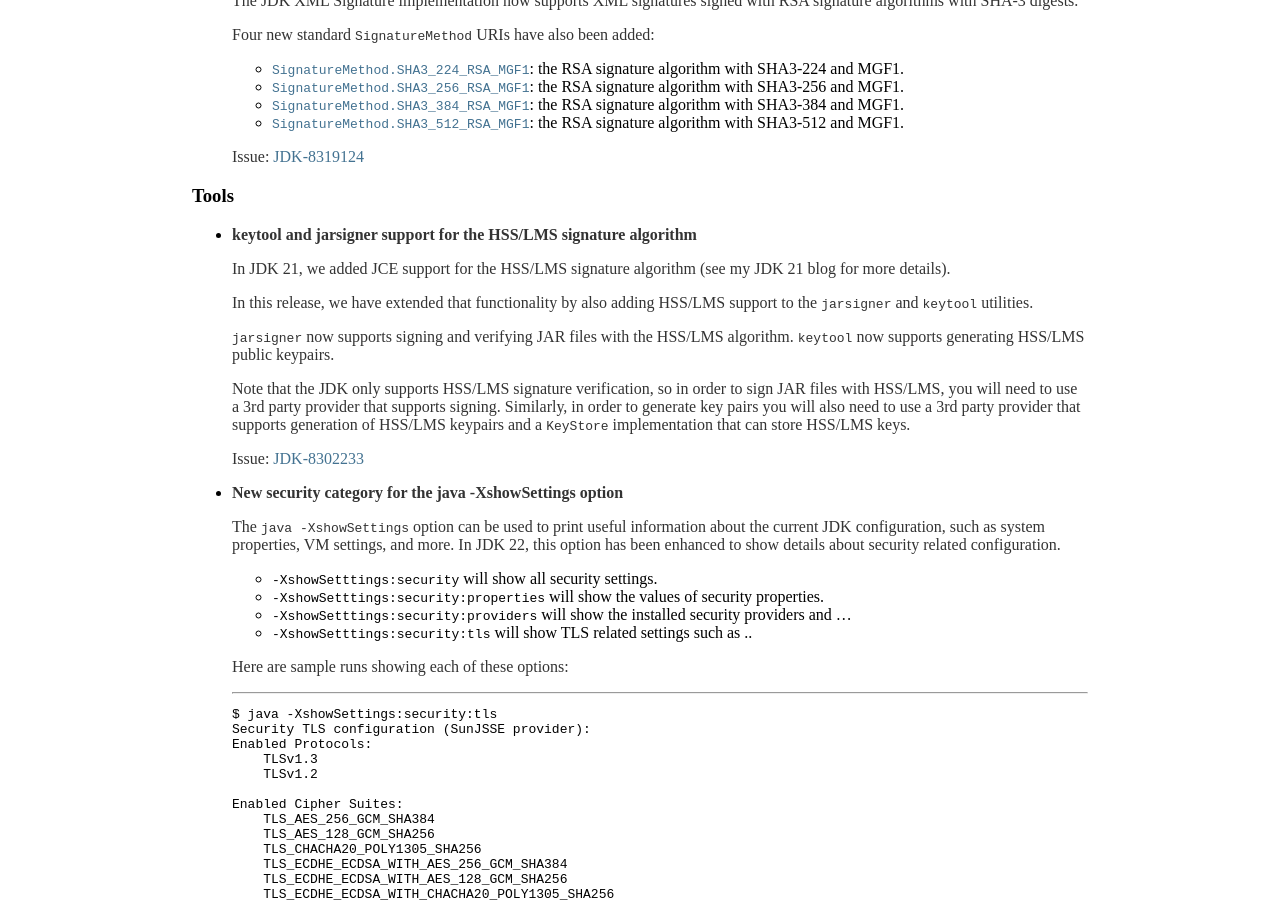
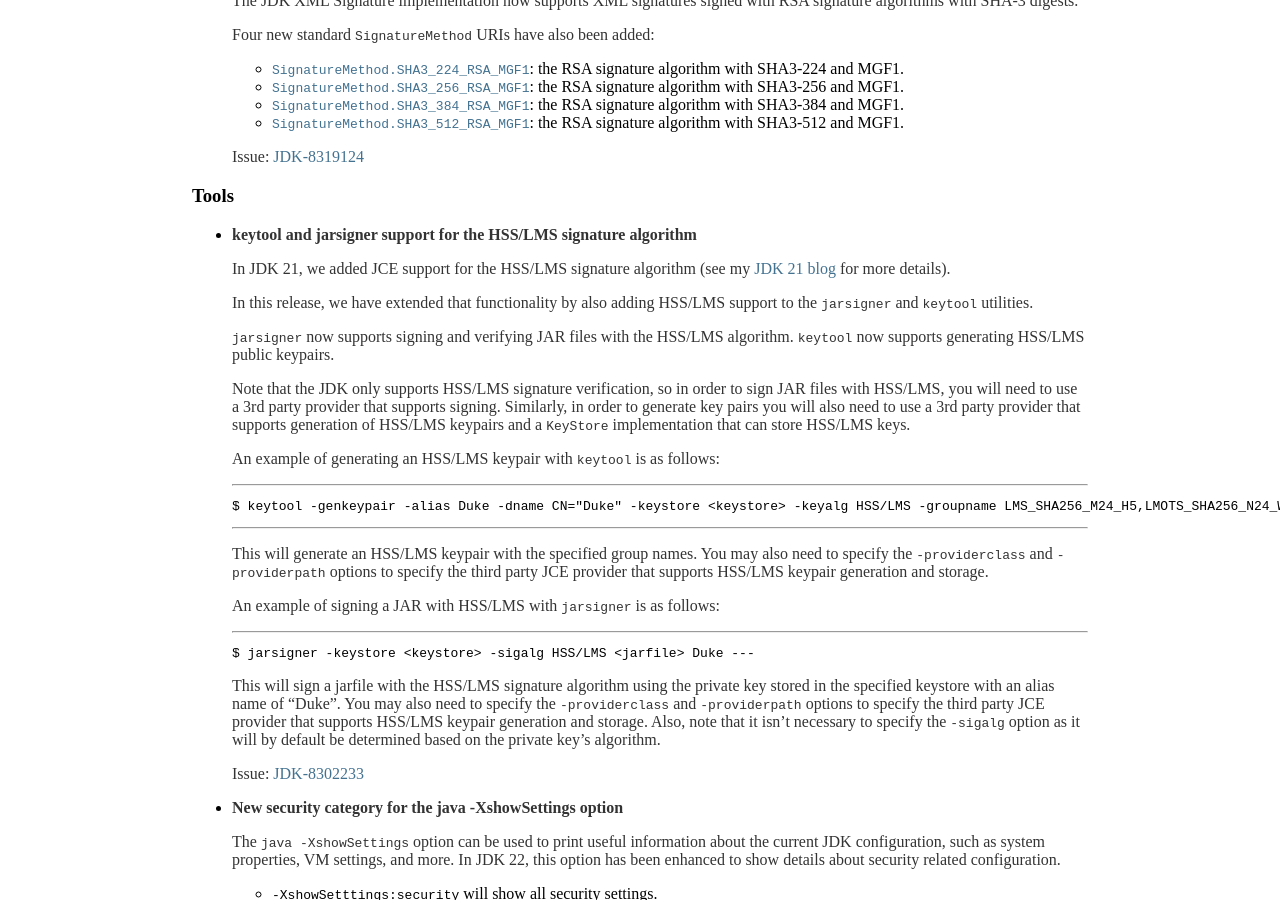
Before and after one commit to seanjmullan/seanjmullan.github.io, a Jekyll site: the page built from _posts/2024-03-20-jdk22.md, in a window 1280 px wide and 900 px high, scrolled down 2588 px. Built offline with Jekyll 4.4.1, drawn with Linux system fonts in a browser that asks for light colours.

Commit message:
Updates.

```diff
--- a/_posts/2024-03-20-jdk22.md
+++ b/_posts/2024-03-20-jdk22.md
@@ -211,7 +211,8 @@ Highlights of this release include a new `security` category for the
 -   __keytool and jarsigner support for the HSS/LMS signature algorithm__
 
     In JDK 21, we added JCE support for the HSS/LMS signature algorithm (see my
-    JDK 21 blog for more details).
+    [JDK 21 blog](https://seanjmullan.org/blog/2023/09/22/jdk21) for more
+    details).
 
     In this release, we have extended that functionality by also adding
     HSS/LMS support to the `jarsigner` and `keytool` utilities.
@@ -226,6 +227,32 @@ Highlights of this release include a new `security` category for the
     you will also need to use a 3rd party provider that supports generation
     of HSS/LMS keypairs and a `KeyStore` implementation that can store HSS/LMS
     keys.
+
+    An example of generating an HSS/LMS keypair with `keytool` is as follows:
+
+    ---
+        $ keytool -genkeypair -alias Duke -dname CN="Duke" -keystore <keystore> -keyalg HSS/LMS -groupname LMS_SHA256_M24_H5,LMOTS_SHA256_N24_W1,LMS_SHA256_M24_H5,LMOTS_SHA256_N24_W1
+
+    ---
+
+    This will generate an HSS/LMS keypair with the specified group names.
+    You may also need to specify the `-providerclass` and `-providerpath`
+    options to specify the third party JCE provider that supports HSS/LMS
+    keypair generation and storage.
+
+    An example of signing a JAR with HSS/LMS with `jarsigner` is as follows:
+
+    ---
+        $ jarsigner -keystore <keystore> -sigalg HSS/LMS <jarfile> Duke
+    ---
+
+    This will sign a jarfile with the HSS/LMS signature algorithm using the
+    private key stored in the specified keystore with an alias name of "Duke".
+    You may also need to specify the `-providerclass` and `-providerpath`
+    options to specify the third party JCE provider that supports HSS/LMS
+    keypair generation and storage. Also, note that it isn't necessary to
+    specify the `-sigalg` option as it will by default be determined based
+    on the private key's algorithm.
 
     Issue: [JDK-8302233](https://bugs.openjdk.org/browse/JDK-8302233)
 
```
